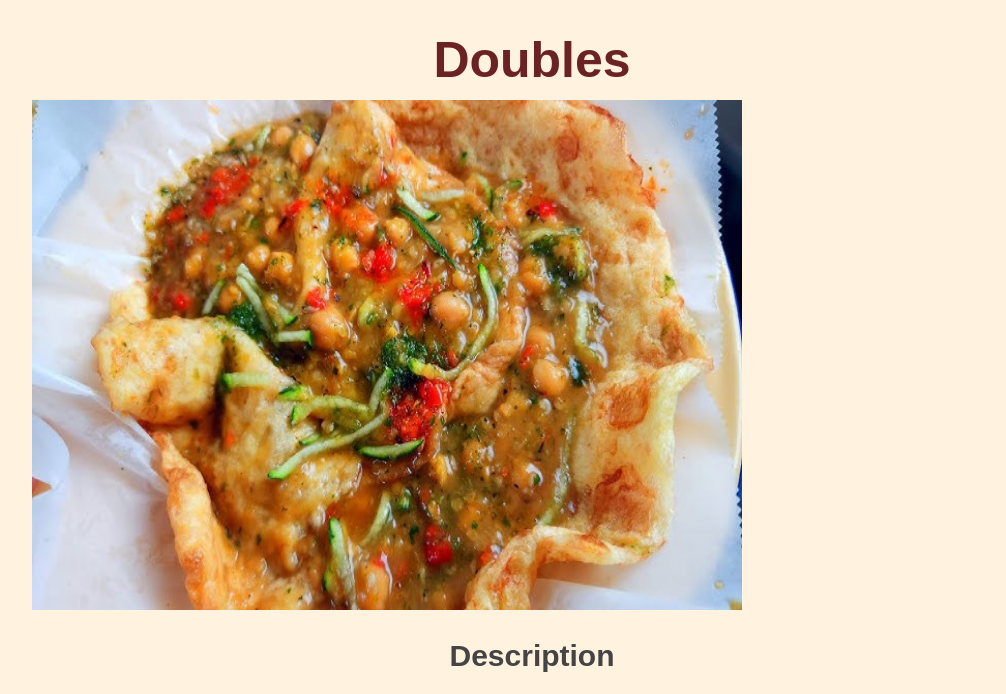
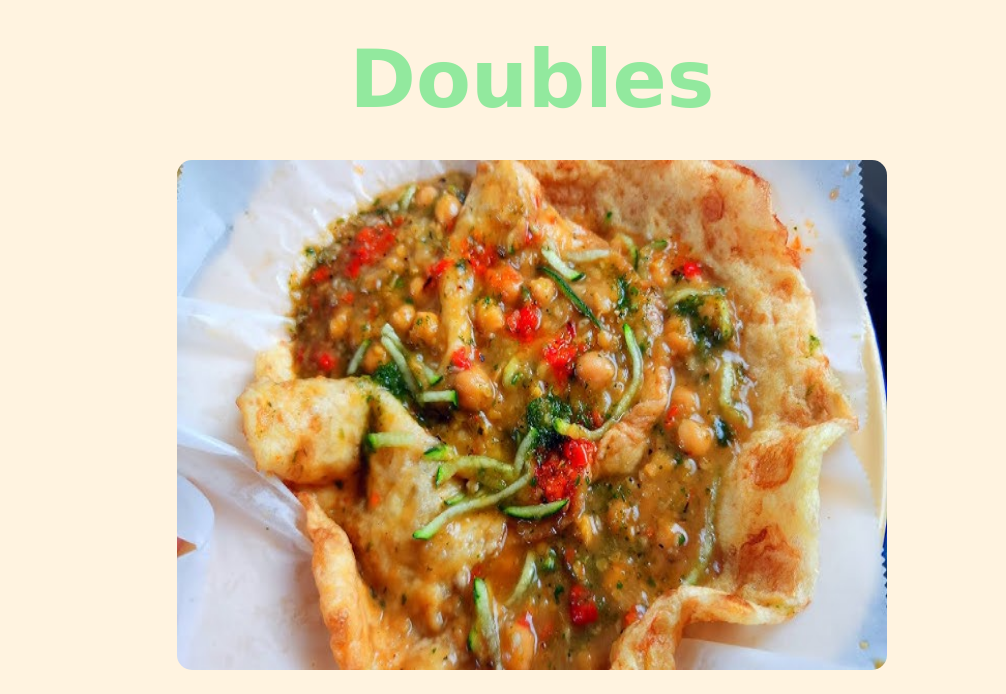
Before and after one commit to cga2020/odin-recipes, a plain HTML site: page recipes/doubles.html in a window 1280 px wide. Shown: the top 694 px of the page, without its empty margins (172-1178 px from the left). Drawn offline with Linux system fonts and the light colour scheme.

Commit message:
cursive added

```diff
--- a/recipes/style1.css
+++ b/recipes/style1.css
@@ -8,14 +8,21 @@ body {background-color:#fff3e0;
      margin-bottom: 20px;}
 
 h1 {text-align: center;
-   font-size:50px;
-   color:rgb(107, 34, 34);
-   margin-bottom:30px;}
+   font-family: cursive;
+   font-size:80px;
+   color:rgb(146, 233, 158);
+   margin-bottom:70px;}
+
+   img { display:block;
+       margin: auto;
+       margin-bottom: 30px;
+       border-radius: 15px;}
 
 .description {text-align: center;
              color:#444;
             font-size:30px;
-            margin: 30px;}
+            margin: 30px;
+            margin-top: 50px;}
 
 .ingredients {color:#333;
               font-size:25px;
```
